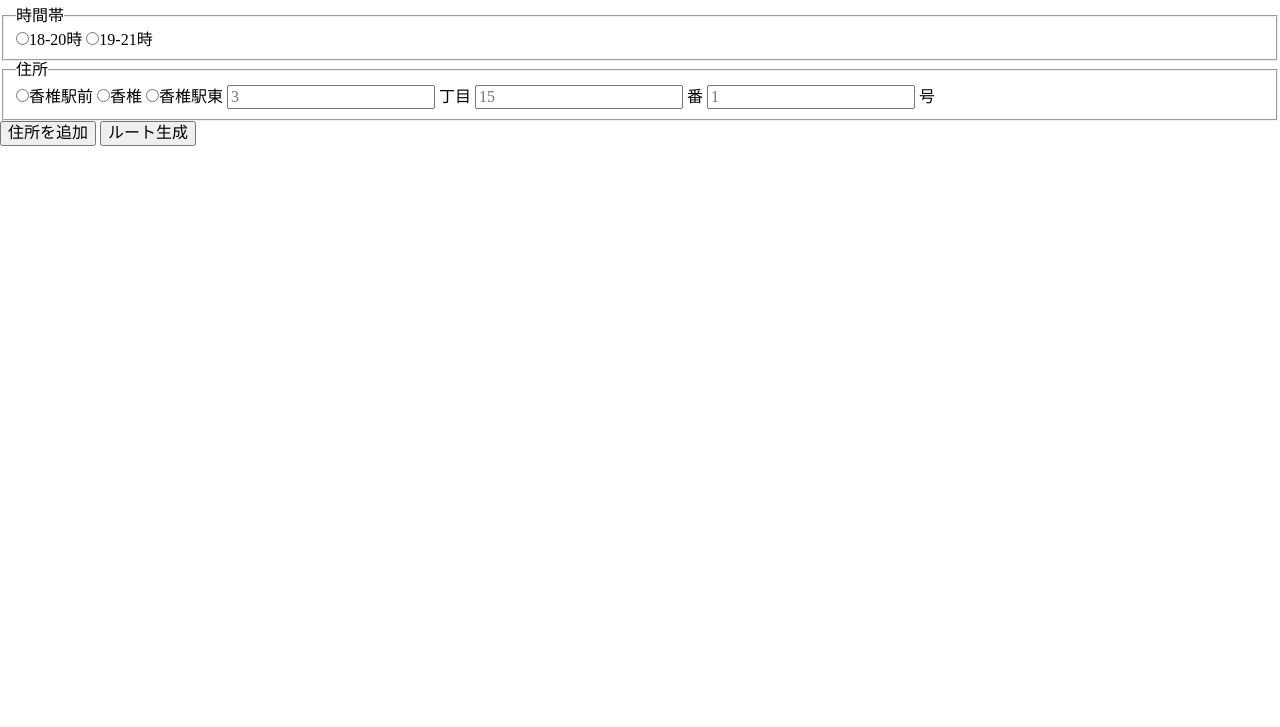
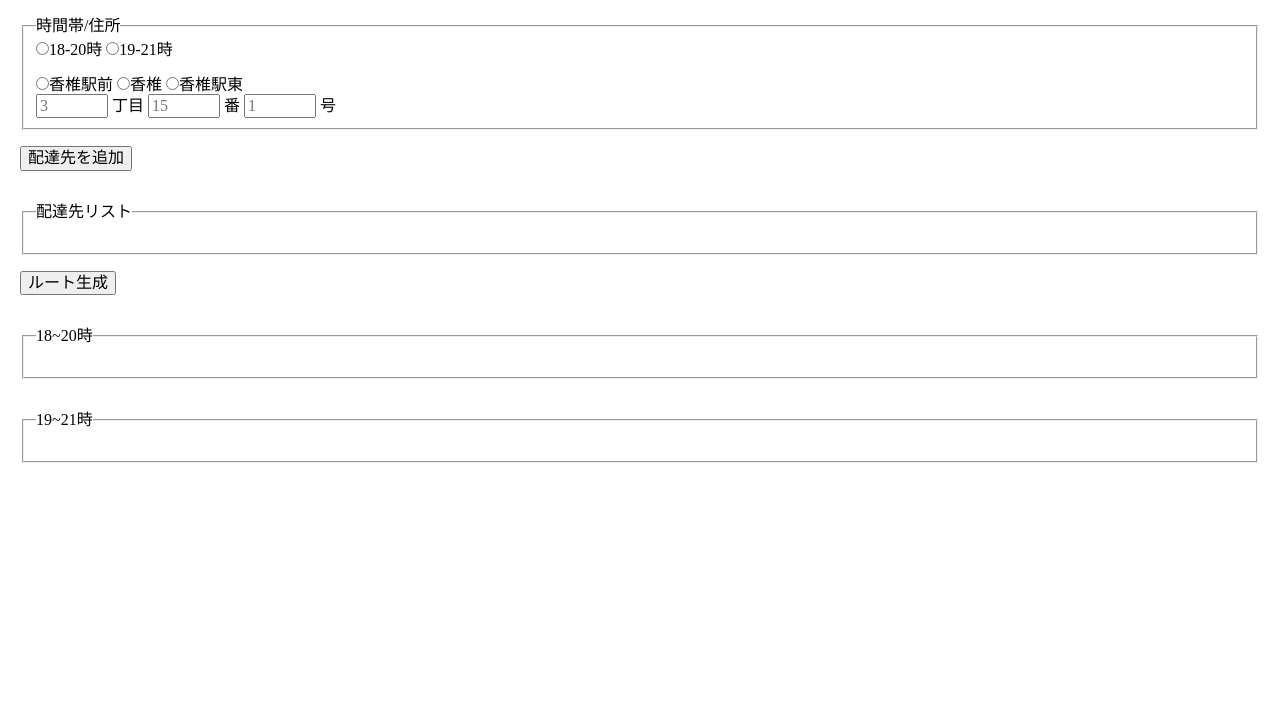
Before and after one commit to kakashi397/DOG, a website built with Vite: page index.html in a window 1280 px wide. Shown: the part 73-800 px from the top of the page. Built offline with nearby package versions, Linux system fonts and the light colour scheme.

Commit message:
CSSまで暫定的にOK

```diff
--- a/index.html
+++ b/index.html
@@ -10,28 +10,46 @@
 
 <body>
   <h1>Delivery Order Generator</h1>
-  <form action="">
+  <form action="" class="form wrapper">
     <fieldset>
-      <legend>時間帯</legend>
+      <legend>時間帯/住所</legend>
+      <div class="form__time-zone">
         <input type="radio" name="time-zone" id="18-20" value="18-20"><label for="18-20">18-20時</label>
         <input type="radio" name="time-zone" id="19-21" value="19-21"><label for="19-21">19-21時</label>
-    </fieldset>
-    <fieldset>
-      <legend>住所</legend>
+      </div>
+      <div class="form__address">
+        <div class="form__address-radios">
           <input type="radio" name="town-name" id="kashiiekimae" value="香椎駅前"><label for="kashiiekimae">香椎駅前</label>
           <input type="radio" name="town-name" id="kashii" value="香椎"><label for="kashii">香椎</label>
           <input type="radio" name="town-name" id="kashiiekihigashi" value="香椎駅東"><label for="kashiiekihigashi">香椎駅東</label>
+        </div>
         <input type="number" id="chome" name="chome" placeholder="3">
         <label for="chome">丁目</label>
         <input type="number" id="banchi" name="banchi" placeholder="15">
         <label for="banchi">番</label>
         <input type="number" id="gou" name="gou" placeholder="1">
         <label for="gou">号</label>
+      </div>
+    </fieldset>
+    <button type="button" id="add-address">配達先を追加</button>
+    <fieldset>
+      <legend>配達先リスト</legend>
+      <ol id="address-list"></ol>
     </fieldset>
 
-    <button>住所を追加</button>
-    <button type="submit">ルート生成</button>
+    <button type="submit" id="generate-route">ルート生成</button>
   </form>
+
+  <div class="result wrapper">
+    <fieldset>
+      <legend>18~20時</legend>
+      <ol id="route-18-20"></ol>
+    </fieldset>
+    <fieldset>
+      <legend>19~21時</legend>
+      <ol id="route-19-21"></ol>
+    </fieldset>
+  </div>
 
 
   <script type="module" src="/src/main.js"></script>
--- a/package.json
+++ b/package.json
@@ -9,6 +9,7 @@
     "preview": "vite preview"
   },
   "devDependencies": {
+    "sass": "^1.92.1",
     "vite": "^7.1.2"
   },
   "dependencies": {
--- a/src/main.js
+++ b/src/main.js
@@ -1,2 +1,2 @@
 import 'normalize.css';
-import './style.css'
+import './styles/main.scss';
--- /dev/null
+++ b/src/styles/main.scss
@@ -0,0 +1,30 @@
+.wrapper {
+  padding: 0 20px;
+}
+
+h1 {
+  text-align: center;
+}
+
+fieldset {
+  margin-top: 2rem;
+}
+
+.form {
+
+  &__radios {
+    display: flex;
+  }
+
+  &__address {
+    margin-top: 1rem;
+
+    &>input[type='number'] {
+      width: 4rem;
+    }
+  }
+
+  &>button {
+    margin-top: 1rem;
+  }
+}
```
Also changed, not shown: src/style.css (deleted), 1 other file. Lines whose indentation alone changed are shown as unchanged.
